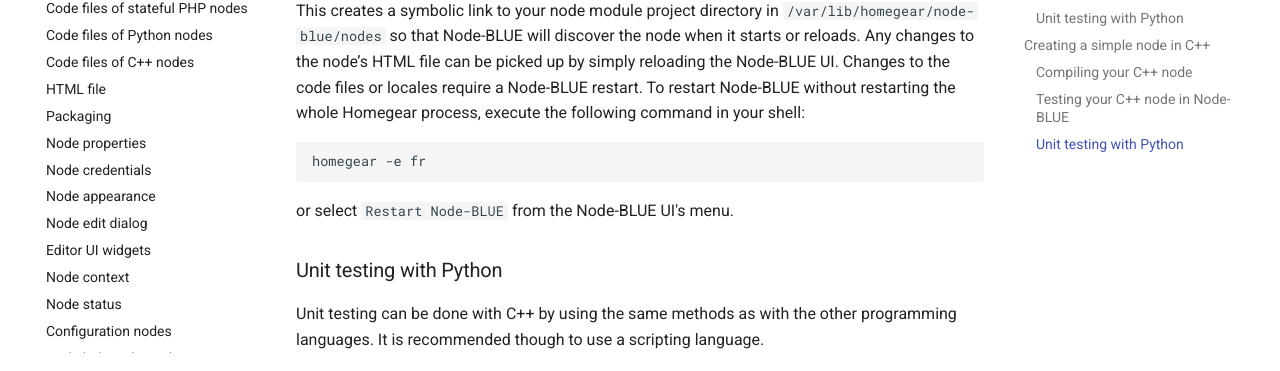
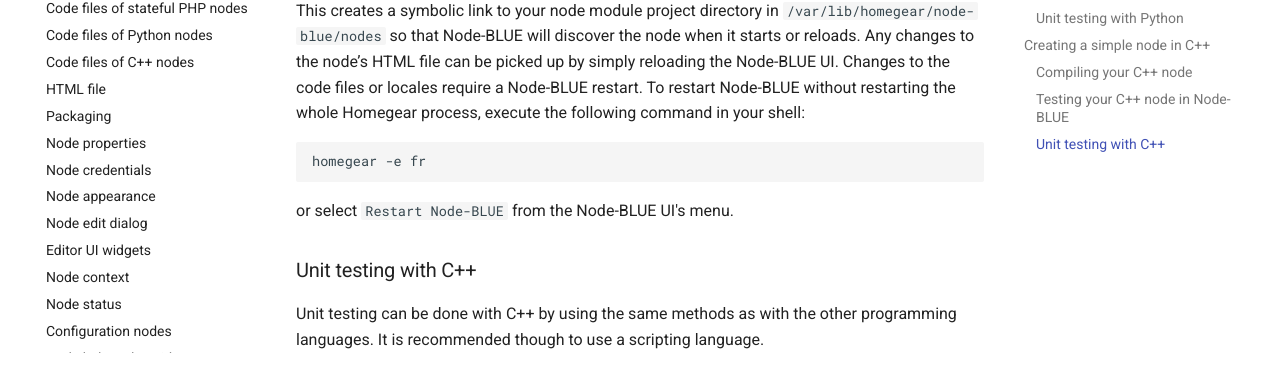
Before and after one commit to Homegear/node-blue-doc, an MkDocs documentation site: the page built from docs/creating_nodes/first_node.md, in a window 1280 px wide and 900 px high, scrolled down 19967 px. Shown: the part 459-830 px from the top of the window. Built offline with MkDocs 1.6.1 and Material for MkDocs 9.7.7, drawn with Linux system fonts in a browser that asks for light colours; some of the changed text lies outside the part shown.

Commit message:
Fixed typo

```diff
--- a/docs/creating_nodes/first_node.md
+++ b/docs/creating_nodes/first_node.md
@@ -896,6 +896,6 @@ homegear -e fr
 
 or select `Restart Node-BLUE` from the Node-BLUE UI's menu.
 
-### Unit testing with Python
+### Unit testing with C++
 
 Unit testing can be done with C++ by using the same methods as with the other programming languages. It is recommended though to use a scripting language.
```
Also changed, not shown: other parts of docs/creating_nodes/first_node.md (+1 -1 lines).
